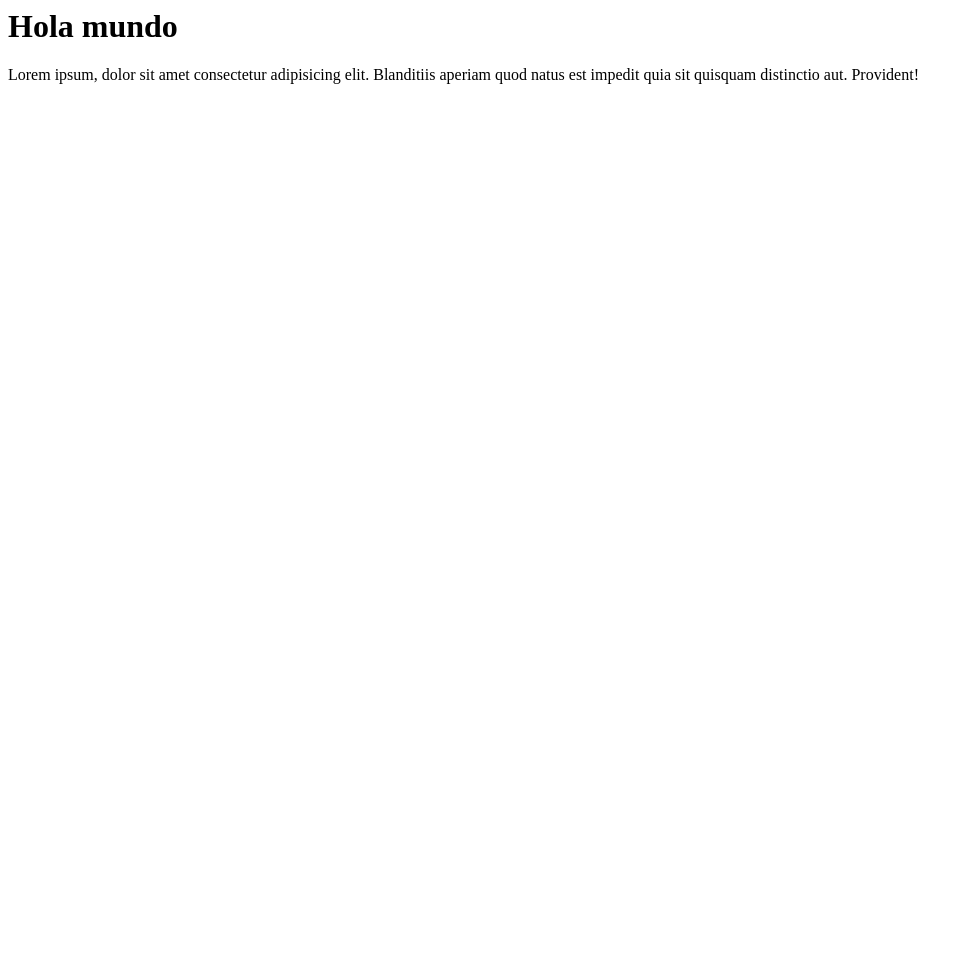
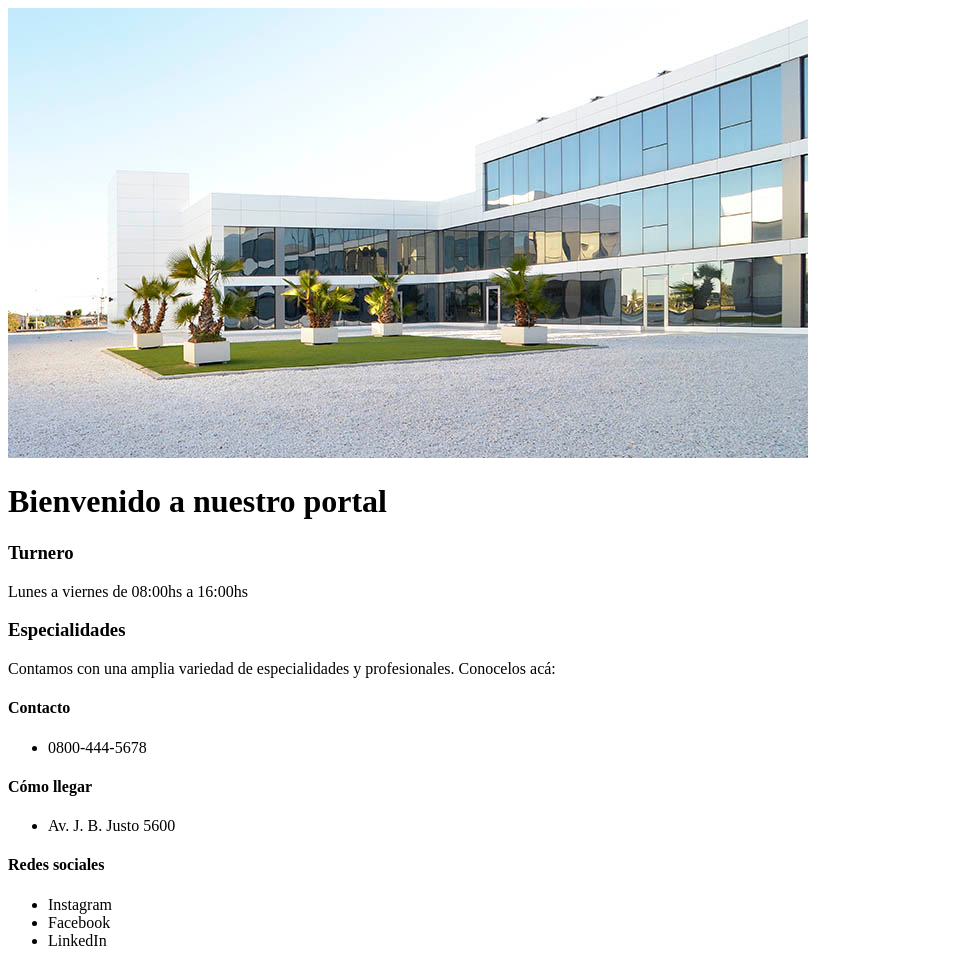
Before and after one commit to federodriguez03/proyecto-aw1-RodriguezF, a website: page index.html in a window 1280 px wide. Shown: the whole page, without its empty margins (0-973 px from the left). Before the commit the page ends 800 px from the top, so only its background shows below. Drawn offline with Linux system fonts and the light colour scheme.

Commit message:
segundo commit

```diff
--- a/index.html
+++ b/index.html
@@ -1,4 +1,40 @@
-<h1>Hola mundo</h1>
-<p>
-    Lorem ipsum, dolor sit amet consectetur adipisicing elit. Blanditiis aperiam quod natus est impedit quia sit quisquam distinctio aut. Provident!
-</p>
+<!DOCTYPE html>
+<html lang="en">
+<head>
+    <meta charset="UTF-8">
+    <title>Clínica Rodriguez</title>
+</head>
+<body>
+
+    <header>
+        <img src="imágenes/clinica.jpg" alt="">
+        <h1>Bienvenido a nuestro portal</h1>
+    </header>
+    <main>
+        <section>
+            <h3>Turnero</h3>
+            <p>Lunes a viernes de 08:00hs a 16:00hs</p>
+            <h3>Especialidades</h3>
+            <p>Contamos con una amplia variedad de especialidades y profesionales. Conocelos acá:</p>
+        </section>
+    </main>
+    <footer>
+        <h4>Contacto</h4>
+        <ul>
+            <li>0800-444-5678</li>
+        </ul>
+        <h4>Cómo llegar</h4>
+        <ul>
+            <li>Av. J. B. Justo 5600</li>
+            <link rel="Google Maps" href="https://goo.gl/maps/1BeYvoDFncTVmgca7">
+        </ul>
+        <h4>Redes sociales</h4>
+        <ul>
+            <li>Instagram</li>
+            <li>Facebook</li>
+            <li>LinkedIn</li>
+        </ul>
+    </footer>
+
+</body>
+</html>
```
Also changed, not shown: turnos.html (added, +12 -0 lines), imágenes/clinica.jpg (added).
